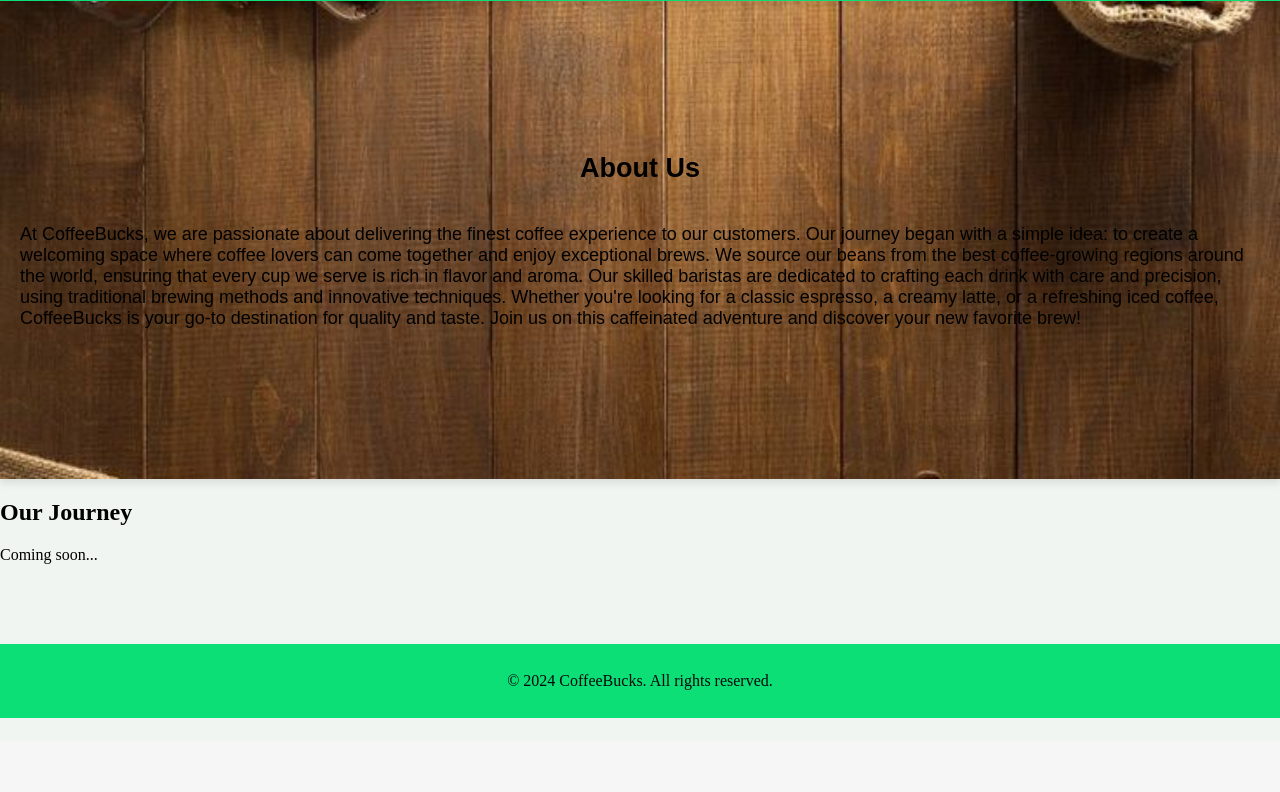
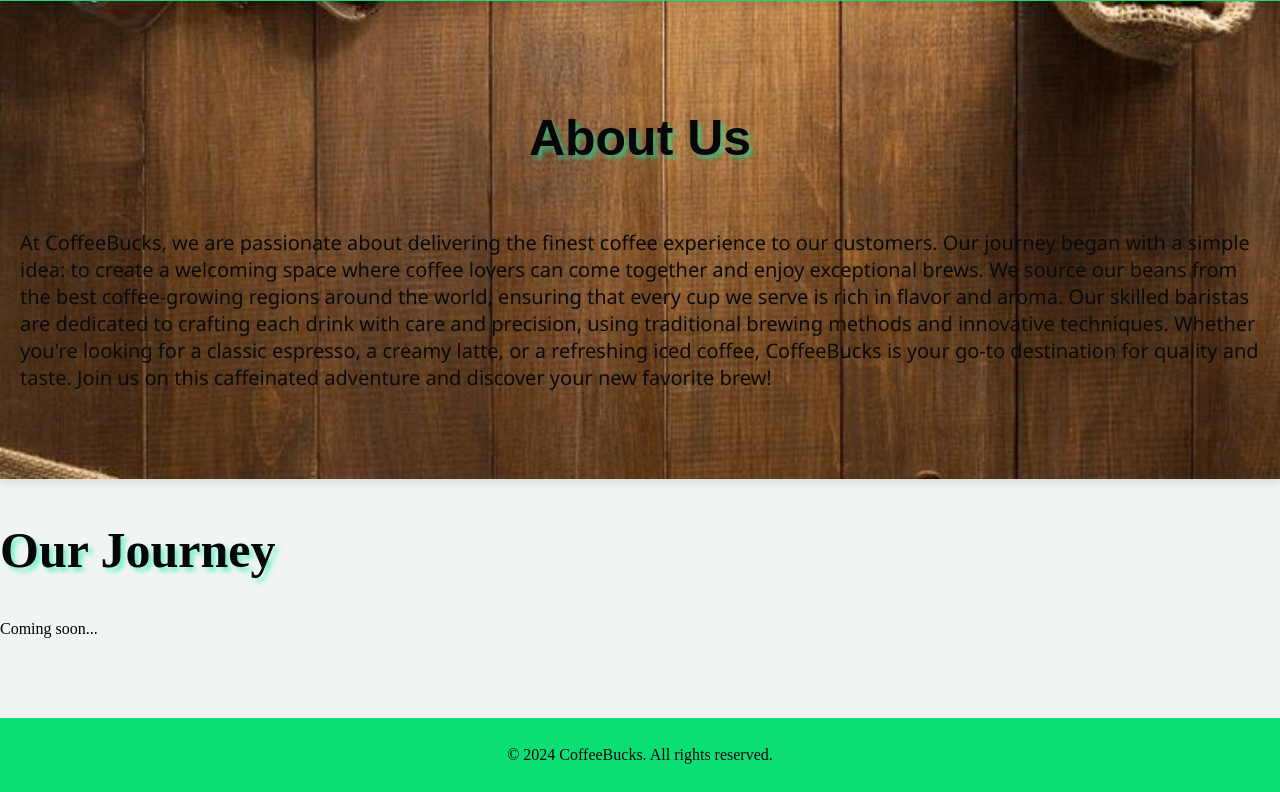
Before and after one commit to Ericchhun67/coffeebucks, a Flask app: page /about in a window 1280 px wide. Shown: the part 59-851 px from the top of the page. Before the commit the page ends 777 px from the top, so only its background shows below. Run offline with Flask 3, Linux system fonts and the light colour scheme.

Commit message:
add about templates

```diff
--- a/templates/about.html
+++ b/templates/about.html
@@ -34,6 +34,18 @@
         font-family: 'Arial', sans-serif;
         font-size: 18px;
     }
+
+    .about-title {
+        text-shadow: 4px 4px 4px rgba(10, 239, 167, 0.5);
+        color: #05070b;
+        font-size: 50px;
+    }
+
+    .about-description {
+        color: rgb(10, 10, 10);
+        font-size: 20px;
+        font-family:'Segoe UI', Tahoma, Geneva, Verdana, sans-serif;
+    }
 </style>
 <section class="about-slideshow">
     <h2 class="about-title">Our Journey</h2>
```
